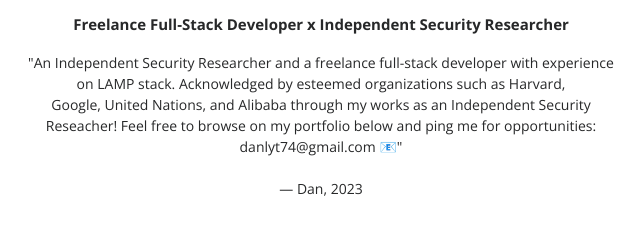
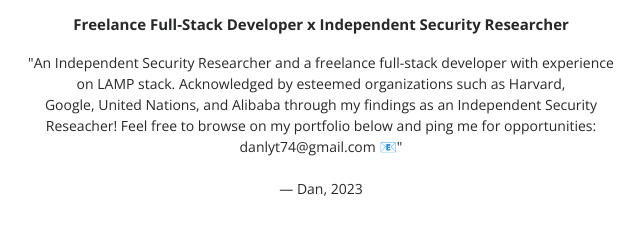
Before and after one commit to to-ton/to-ton.github.io, a plain HTML site: page index.html in a window 1280 px wide. Shown: the part 278-512 px from the top of the page, 319-959 px from the left. Drawn offline with nearby package versions, Linux system fonts and the light colour scheme.

Commit message:
modified metadata

```diff
--- a/index.html
+++ b/index.html
@@ -74,7 +74,7 @@
           <center>
           <p class="font-weight-normal nowrap"></p>
           <p><strong>Freelance Full-Stack Developer x Independent Security Researcher</strong></p>
-          <p id="desc" style="text-justify: inter-word;font-size:14px; width:600px;">"An Independent Security Researcher and a freelance full-stack developer with experience on LAMP stack. Acknowledged by esteemed organizations such as Harvard,<br> Google, United Nations, and Alibaba through my works as an Independent Security Reseacher! Feel free to browse on my portfolio below and ping me for opportunities: danlyt74@gmail.com 📧" <br><br>— Dan, 2023</p>
+          <p id="desc" style="text-justify: inter-word;font-size:14px; width:600px;">"An Independent Security Researcher and a freelance full-stack developer with experience on LAMP stack. Acknowledged by esteemed organizations such as Harvard,<br> Google, United Nations, and Alibaba through my findings as an Independent Security Reseacher! Feel free to browse on my portfolio below and ping me for opportunities: danlyt74@gmail.com 📧" <br><br>— Dan, 2023</p>
           <br>
         </center>
         </div>
```
